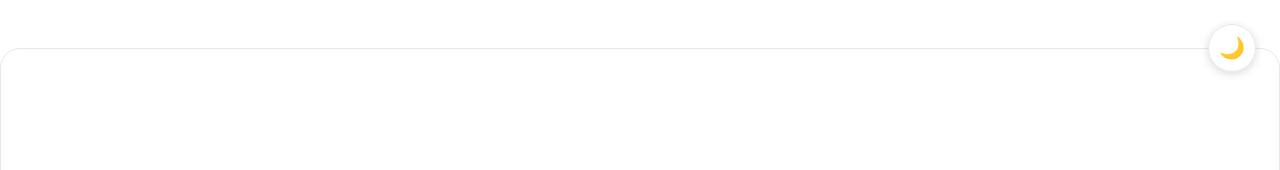
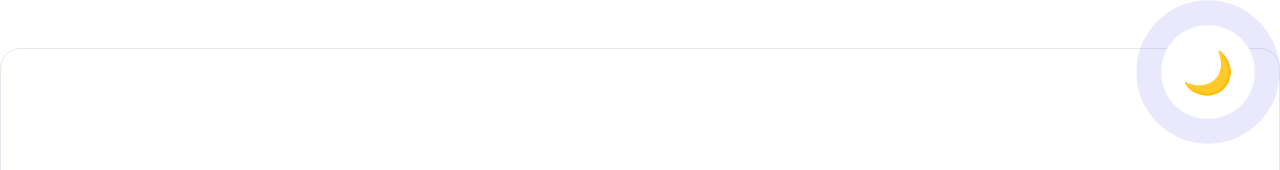
Before and after one commit to TimerOverflow/Hyun9_Portfolio, a React (Vite) app: page / in a window 1280 px wide. Shown: the top 170 px of the page. Built offline with nearby package versions, Linux system fonts and the light colour scheme.

Commit message:
style(theme): Double button size and add pulsating visual hints

```diff
--- a/src/components/ThemeToggle.jsx
+++ b/src/components/ThemeToggle.jsx
@@ -19,32 +19,14 @@ const ThemeToggle = () => {
   };
 
   return (
-    <button onClick={toggle} style={styles.btn} title={isDark ? 'Light Mode' : 'Dark Mode'}>
-      {isDark ? '☀️' : '🌙'}
+    <button
+      onClick={toggle}
+      className="theme-toggle-btn"
+      title={isDark ? 'Light Mode' : 'Dark Mode'}
+    >
+      <span className="theme-toggle-icon">{isDark ? '☀️' : '🌙'}</span>
     </button>
   );
 };
 
-const styles = {
-  btn: {
-    position: 'fixed',
-    top: '1.5rem',
-    right: '1.5rem',
-    zIndex: 1000,
-    background: 'var(--card-bg)',
-    border: '1px solid var(--border-color)',
-    borderRadius: '50%',
-    width: '48px',
-    height: '48px',
-    display: 'flex',
-    alignItems: 'center',
-    justifyContent: 'center',
-    fontSize: '1.3rem',
-    cursor: 'pointer',
-    boxShadow: '0 2px 8px rgba(0,0,0,0.15)',
-    backdropFilter: 'blur(8px)',
-    transition: 'all 0.3s ease',
-  }
-};
-
 export default ThemeToggle;
--- a/src/index.css
+++ b/src/index.css
@@ -648,3 +648,63 @@ ul {
     height: 6px;
   }
 }
+
+/* Theme Toggle Button Styles & Animation */
+.theme-toggle-btn {
+  position: fixed;
+  top: 1.5rem;
+  right: 1.5rem;
+  zIndex: 1000;
+  background: var(--card-bg);
+  border: 1px solid var(--border-color);
+  border-radius: 50%;
+  width: 96px; /* Doubled size */
+  height: 96px; /* Doubled size */
+  display: flex;
+  align-items: center;
+  justify-content: center;
+  font-size: 2.6rem; /* Doubled size */
+  cursor: pointer;
+  box-shadow: 0 2px 8px rgba(0,0,0,0.15);
+  backdrop-filter: blur(8px);
+  -webkit-backdrop-filter: blur(8px);
+  transition: all 0.3s ease;
+  z-index: 1000;
+  animation: themePulseLight 2s infinite;
+}
+
+.theme-toggle-icon {
+  transition: transform 0.5s cubic-bezier(0.4, 0, 0.2, 1);
+}
+
+.theme-toggle-btn:hover .theme-toggle-icon {
+  transform: rotate(360deg);
+}
+
+[data-theme='dark'] .theme-toggle-btn {
+  animation: themePulseDark 2s infinite;
+}
+
+@keyframes themePulseLight {
+  0% {
+    box-shadow: 0 0 0 0 rgba(79, 70, 229, 0.6);
+  }
+  70% {
+    box-shadow: 0 0 0 30px rgba(79, 70, 229, 0);
+  }
+  100% {
+    box-shadow: 0 0 0 0 rgba(79, 70, 229, 0);
+  }
+}
+
+@keyframes themePulseDark {
+  0% {
+    box-shadow: 0 0 0 0 rgba(0, 255, 136, 0.6);
+  }
+  70% {
+    box-shadow: 0 0 0 30px rgba(0, 255, 136, 0);
+  }
+  100% {
+    box-shadow: 0 0 0 0 rgba(0, 255, 136, 0);
+  }
+}
```
